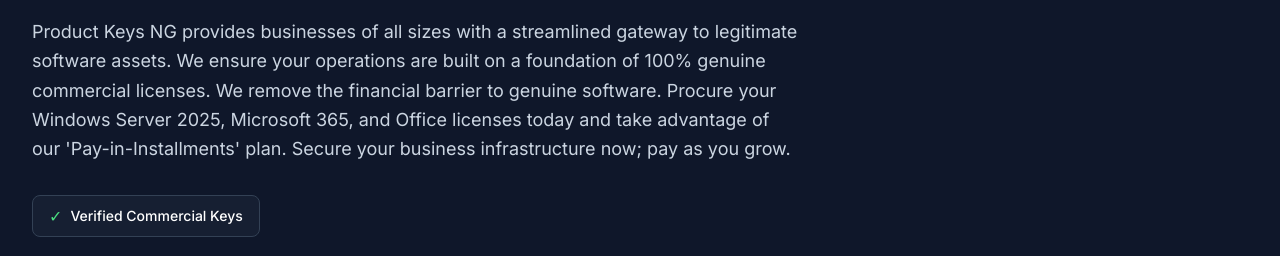
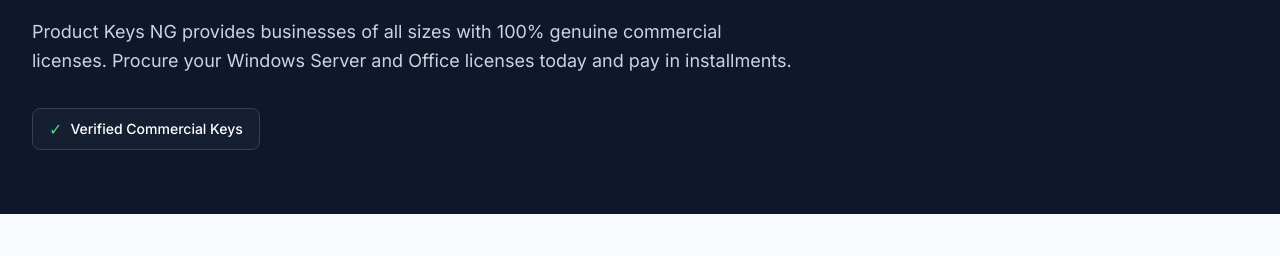
Before and after one commit to nkemeloagu/Product-Keys-NG, a plain HTML site: page index.html in a window 1280 px wide. Shown: the part 279-535 px from the top of the page. Drawn offline with nearby package versions, Linux system fonts and the light colour scheme.

Commit message:
Update index.html

```diff
--- a/index.html
+++ b/index.html
@@ -78,7 +78,7 @@
                     <h2 class="text-blue-400 text-sm font-bold uppercase tracking-widest mb-3">Enterprise Software Procurement</h2>
                     <h3 class="text-4xl md:text-5xl font-extrabold mb-6 leading-tight">Authentic Licensing for Business Excellence.</h3>
                     <p class="text-slate-300 text-lg leading-relaxed mb-8">
-                        Product Keys NG provides businesses of all sizes with a streamlined gateway to legitimate software assets. We ensure your operations are built on a foundation of 100% genuine commercial licenses. We remove the financial barrier to genuine software. Procure your Windows Server 2025, Microsoft 365, and Office licenses today and take advantage of our 'Pay-in-Installments' plan. Secure your business infrastructure now; pay as you grow.
+                        Product Keys NG provides businesses of all sizes with 100% genuine commercial licenses. Procure your Windows Server and Office licenses today and pay in installments.
                     </p>
                     <div class="flex flex-wrap justify-center md:justify-start gap-4">
                         <div class="flex items-center space-x-2 bg-slate-800/50 px-4 py-2 rounded-lg border border-slate-700">
```
